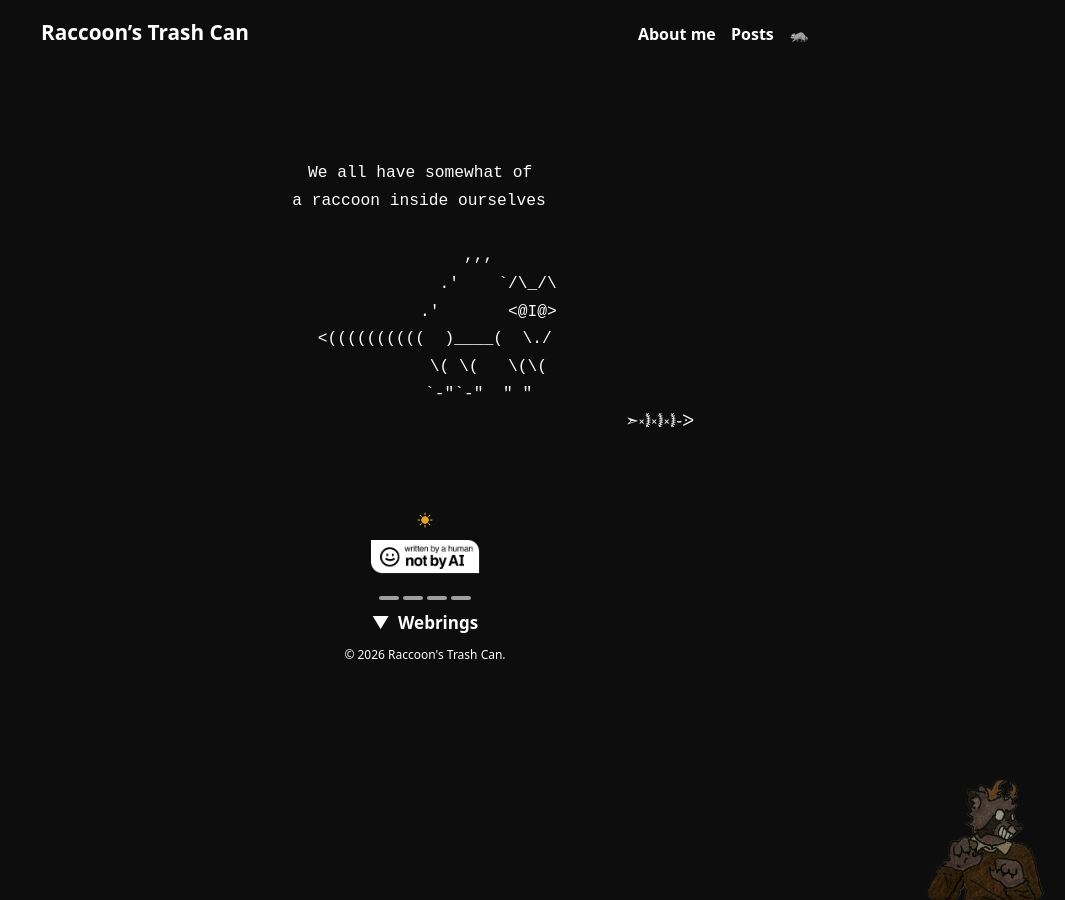
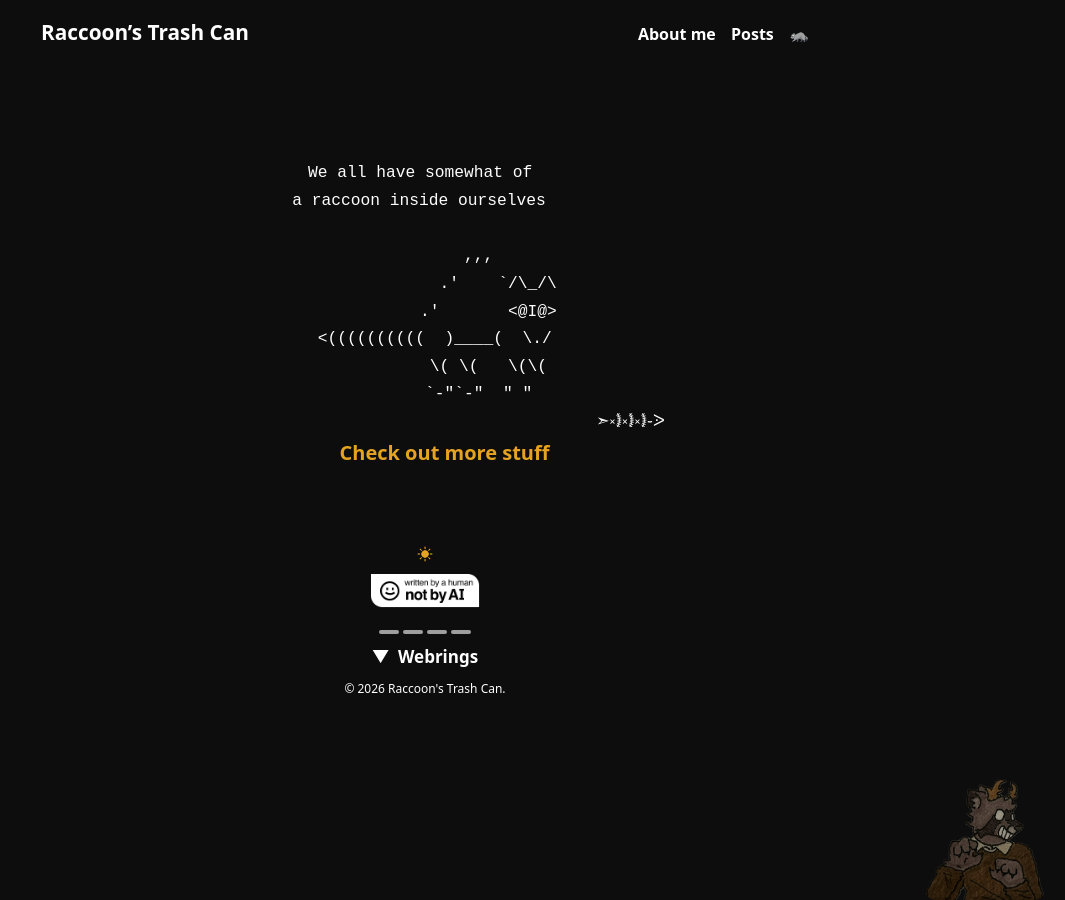
Before and after one commit to raccoonfangz/raccoonfangz.github.io, a Jekyll site: the page built from secret.md, in a window 1280 px wide. Shown: the whole page, without its empty margins (215-1280 px from the left). Built offline with Jekyll 4.4.1, drawn with Linux system fonts in a browser that asks for light colours; grey boxes are pictures that could not be loaded.

Commit message:
Update secret.md

```diff
--- a/secret.md
+++ b/secret.md
@@ -15,6 +15,7 @@ a raccoon inside ourselves⠀
   <((((((((((  )____(  \./
              \( \(   \(\(
            `-"`-"  " "
-                                                     ➣༝𖠣༝𖠣༝𖠣֊ᐷ⠀⠀⠀⠀
+                                               ➣༝𖠣༝𖠣༝𖠣֊ᐷ⠀⠀⠀⠀
+    <strong><a href="/misc-stuff">Check out more stuff</a></strong>
   </pre>
 </div>
```
